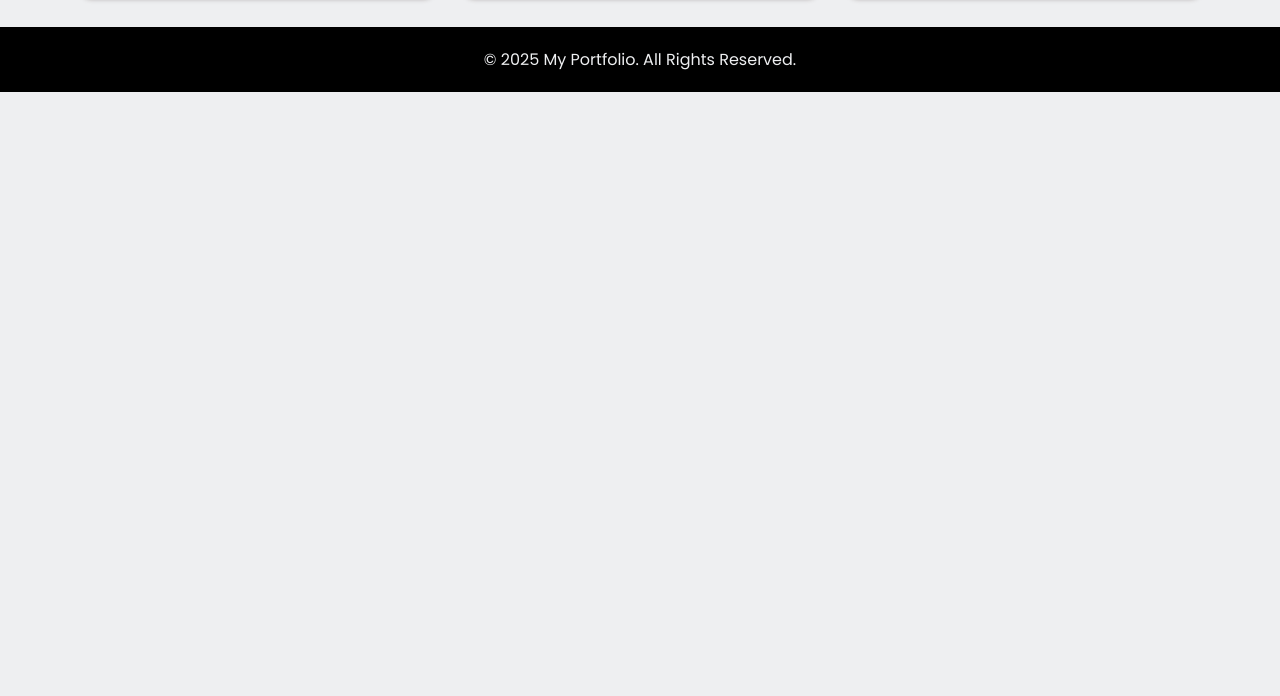
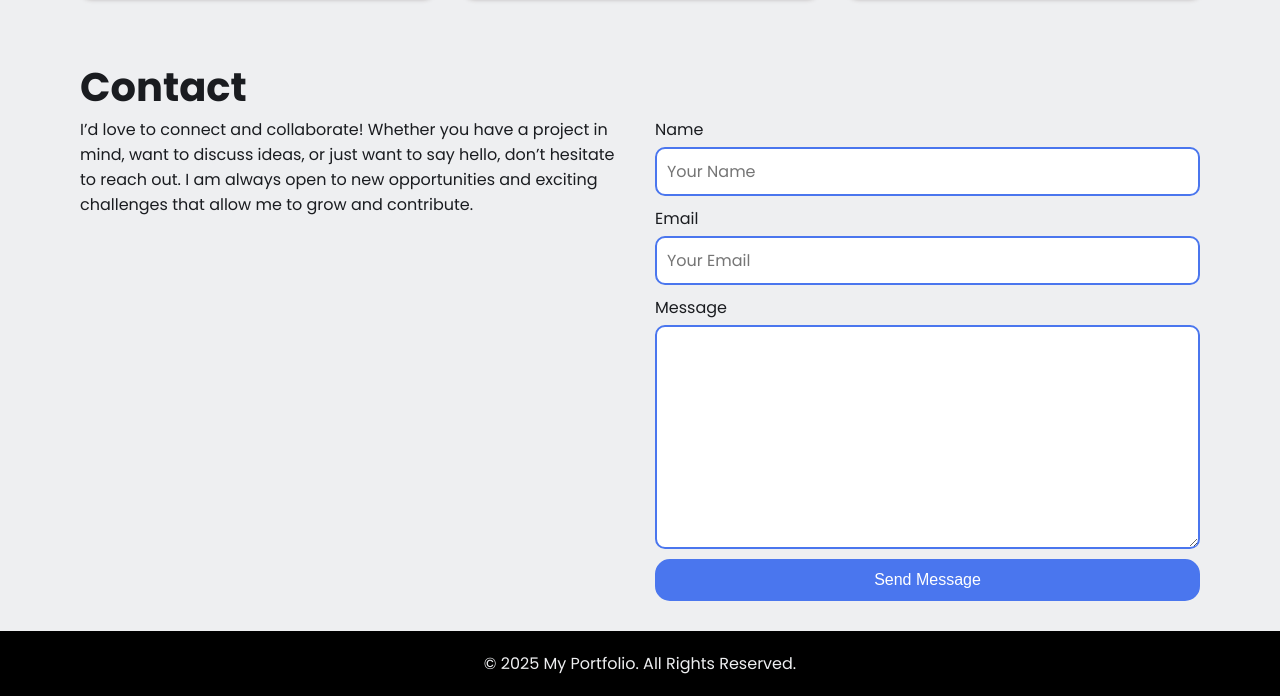
Before and after one commit to gmlincoln/portfolio-ost, a plain HTML site: page index.html in a window 1280 px wide. Shown: the part 1171-1867 px from the top of the page. Before the commit the page ends 1263 px from the top, so only its background shows below. Drawn offline with Linux system fonts and the light colour scheme.

Commit message:
contact section done

```diff
--- a/css/style.css
+++ b/css/style.css
@@ -188,6 +188,68 @@ nav .right a span {
     margin-right: 10px;
 }
 
+/* Contact Section Style */
+#contact-section {
+    padding: 30px 0px;
+}
+
+#contact-section .section-title {
+    font-size: 2.5rem;
+
+}
+
+.contact-group {
+    display: flex;
+    gap: 30px;
+}
+
+.contact-left {
+    flex: 3;
+}
+
+.contact-right {
+    flex: 3
+}
+
+.contact-right form {
+    display: flex;
+    flex-direction: column;
+}
+
+.contact-right form label {
+    margin-bottom: 5px;
+    display: inline-block;
+}
+
+.contact-right form input,
+.contact-right form textarea {
+    border: 2px solid var(--link-color);
+    padding: 10px;
+    outline: none;
+    border-radius: 10px;
+    font-family: "Poppins", serif;
+    font-size: 1rem;
+    margin-bottom: 10px;
+    font-size: 16px;
+}
+
+
+.btn-send {
+    border: 2px solid var(--link-color);
+    background-color: var(--link-color);
+    padding: 10px;
+    color: var(--background-color);
+    font-size: 1.2rem;
+    display: inline-block;
+    font-size: 16px;
+    border-radius: 15px;
+    color: #fff;
+}
+
+.btn-send:hover {
+    filter: brightness(0.9);
+}
+
 /* Footer Section */
 #footer {
     background: #000;
--- a/index.html
+++ b/index.html
@@ -189,6 +189,33 @@
         </section>
         <!-- Projects Section End-->
 
+        <!-- Contact Section Start -->
+        <section id="contact-section">
+            <div class="container">
+                <h3 class="section-title">Contact</h3>
+                <div class="contact-group">
+                    <div class="contact-left">
+                        <p>
+                            I’d love to connect and collaborate! Whether you have a project in mind, want to discuss
+                            ideas, or just want to say hello, don’t hesitate to reach out. I am always open to new
+                            opportunities and exciting challenges that allow me to grow and contribute.
+                        </p>
+                    </div>
+                    <div class="contact-right">
+                        <form action="">
+                            <label for="name">Name</label>
+                            <input type="text" name="name" id="name" placeholder="Your Name" required>
+                            <label for="email">Email</label>
+                            <input type="email" name="email" id="email" placeholder="Your Email" required>
+                            <label for="message">Message</label>
+                            <textarea name="message" id="message" rows="8"></textarea>
+                            <button class="btn-send">Send Message</button>
+                        </form>
+                    </div>
+                </div>
+            </div>
+        </section>
+        <!-- Contact Section End -->
     </main>
     <!-- Main Section End -->
 
```
